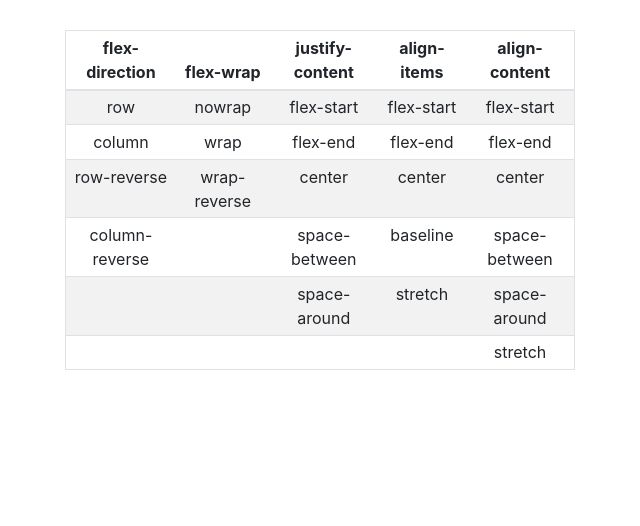
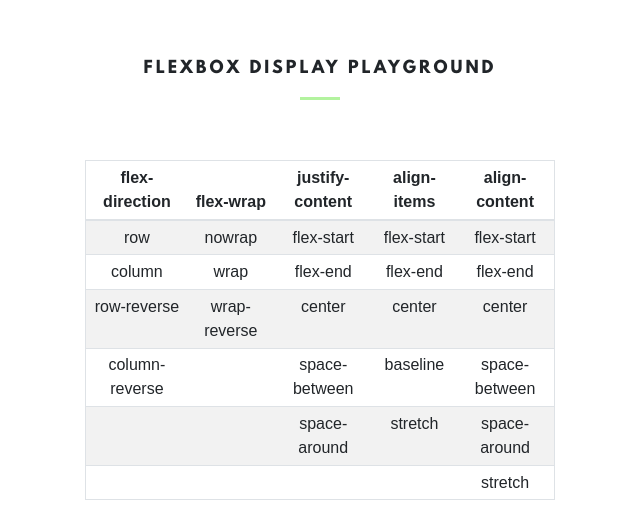
Before and after one commit to OtavioAraujo/FlexBoxPlayground, a plain HTML site: page html/FlexBox.html in a window 1280 px wide. Shown: the whole page, without its empty margins (0-640 px from the left). Drawn offline with Linux system fonts and the light colour scheme.

Commit message:
Criação do cabeçalho do flexbox playground

```diff
--- a/css/estilos-FlexBox.css
+++ b/css/estilos-FlexBox.css
@@ -7,15 +7,41 @@ layout's
 
 /* ---------------------------------------------*\
 
+playground-flex
+
+\* ---------------------------------------------*/
+
+.playground-flex {
+	height: 100vh;
+	padding: 30px 70px;
+	overflow: auto;
+}
+
+.playground-flex__cabecalho {
+	display:  flex;
+	flex-direction: column;
+	align-items: center;
+	margin: 20px 20px 60px 20px;
+}
+
+.playground-flex__separador {
+	width: 40px;
+	height: 3px;
+	background-color: #95ee7ab7;
+}
+
+.playground-flex h1 {
+	font-size: 16px;
+	font-family: "LeagueSpartan-Bold";
+	letter-spacing: 3px;
+	padding: 10px;
+}
+
+/* ---------------------------------------------*\
+
 controles-container
 
 \* ---------------------------------------------*/
-
-.controles-container {
-	height: 100vh;
-	padding: 30px 50px;
-	overflow: auto;
-}
 
 .controles-container__tabela {
 	border: 1px solid #dee2e6;
--- /dev/null
+++ b/css/fonts.css
@@ -0,0 +1,9 @@
+* {
+    font-family: Arial, Helvetica, sans-serif;
+    box-sizing: border-box;
+}
+
+@font-face {
+    font-family: "LeagueSpartan-Bold";
+    src: url("../fonts/LeagueSpartan-Bold.otf");
+}
--- a/html/FlexBox.html
+++ b/html/FlexBox.html
@@ -7,6 +7,7 @@
 
     <title>FlexBox Playground</title>
 	  <link rel="stylesheet" href="../css/bootstrap.min.css">
+	  <link rel="stylesheet" href="../css/fonts.css">
     <link rel="stylesheet" href="../css/estilos-FlexBox.css">
 </head>
 <body>
@@ -16,6 +17,11 @@
             <div class="col-12 col-md-6">
 
                 <article class="playground-flex">
+
+                    <header class="playground-flex__cabecalho">
+                        <h1>FLEXBOX DISPLAY PLAYGROUND</h1>
+                        <div class="playground-flex__separador"></div>
+                    </header>
 
                     <div class="controles-container">
                         <table class="controles-container__tabela table table-sm table-striped">
```
Also changed, not shown: fonts/LeagueSpartan-Bold.otf (added).
